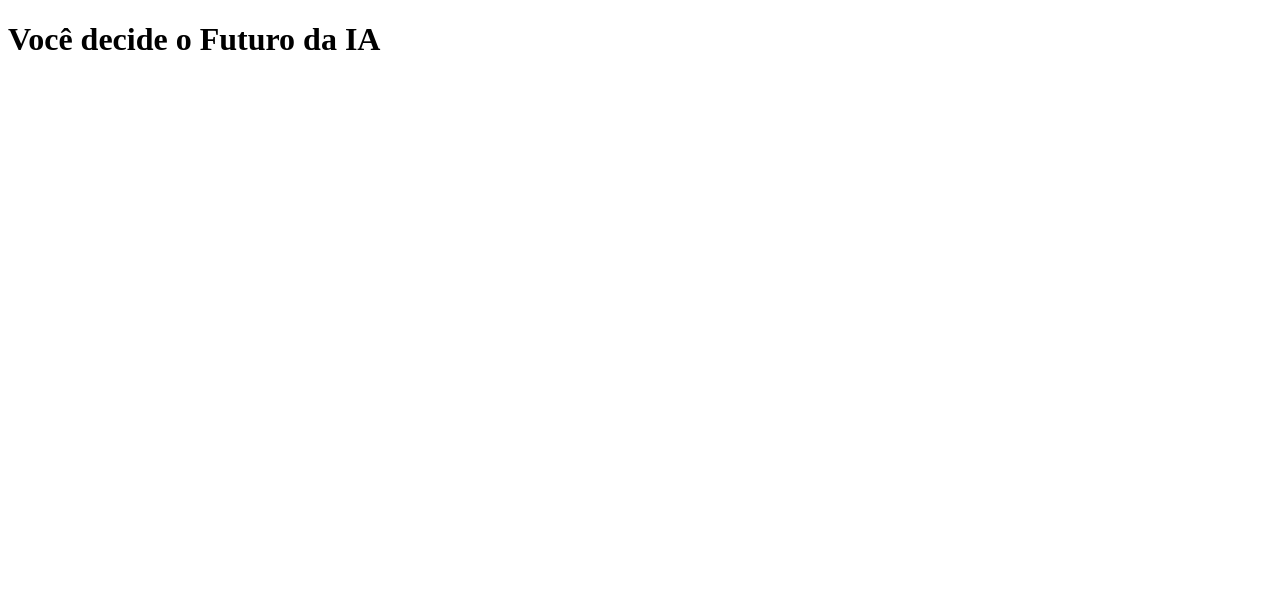
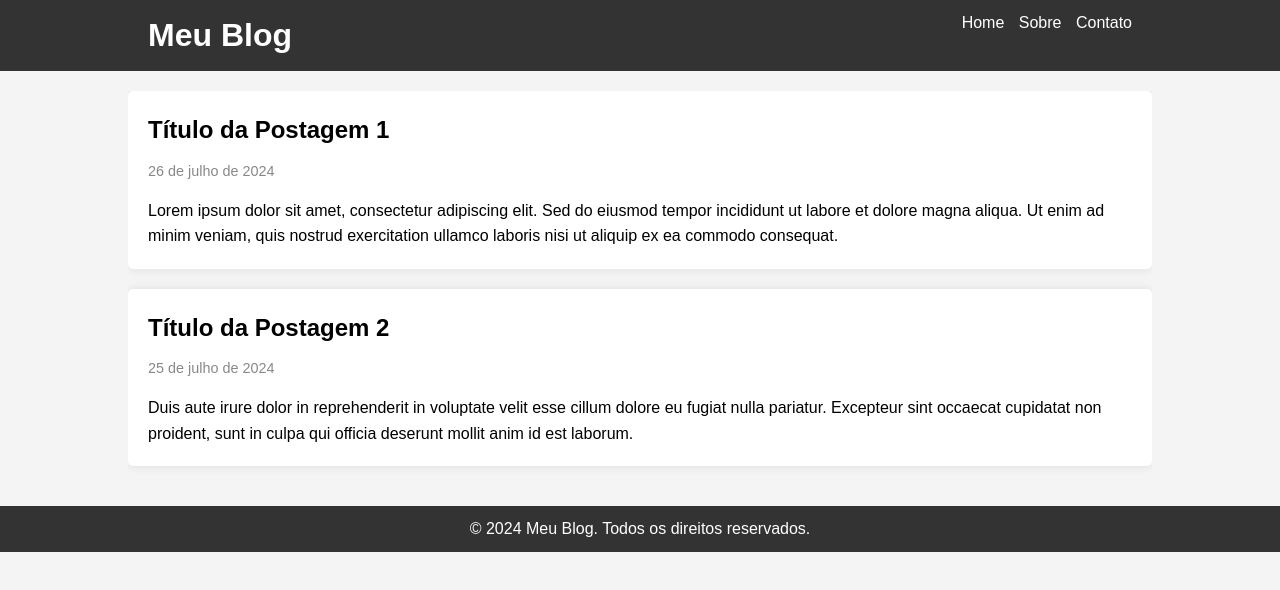
Before and after one commit to ZehMane07/meu-site-alura-2t-ccmhercilia, a plain HTML site: page index.html in a window 1280 px wide. Drawn offline with Linux system fonts and the light colour scheme.

Commit message:
Add files via upload

```diff
--- a/index.html
+++ b/index.html
@@ -1,14 +1,120 @@
 <!DOCTYPE html>
-<html lang="pt-br">
+<html lang="pt-BR">
 <head>
     <meta charset="UTF-8">
     <meta name="viewport" content="width=device-width, initial-scale=1.0">
-    <title>Meu Site Alura</title>
-    <link rel="stylesheet" href="style.css">
+    <title>Meu Blog</title>
+    <style>
+        /* Reset básico */
+        * {
+            margin: 0;
+            padding: 0;
+            box-sizing: border-box;
+        }
+
+        body {
+            font-family: Arial, sans-serif;
+            line-height: 1.6;
+            background-color: #f4f4f4;
+        }
+
+        .container {
+            width: 80%;
+            margin: 0 auto;
+            overflow: hidden;
+        }
+
+        header {
+            background: #333;
+            color: #fff;
+            padding: 10px 0;
+        }
+
+        header h1 {
+            float: left;
+            margin-left: 20px;
+        }
+
+        nav ul {
+            float: right;
+            list-style: none;
+            margin-right: 20px;
+        }
+
+        nav ul li {
+            display: inline;
+            margin-left: 10px;
+        }
+
+        nav ul li a {
+            color: #fff;
+            text-decoration: none;
+        }
+
+        main {
+            padding: 20px 0;
+        }
+
+        article {
+            background: #fff;
+            margin-bottom: 20px;
+            padding: 20px;
+            border-radius: 5px;
+            box-shadow: 0 0 10px rgba(0, 0, 0, 0.1);
+        }
+
+        article h2 {
+            margin-bottom: 10px;
+        }
+
+        .date {
+            color: #888;
+            font-size: 0.9em;
+            margin-bottom: 15px;
+        }
+
+        footer {
+            background: #333;
+            color: #fff;
+            text-align: center;
+            padding: 10px 0;
+        }
+    </style>
 </head>
 <body>
-    <div class="caixa-principal">
-        <h1>Você decide o Futuro da IA</h1>
-    </div>
+    <header>
+        <div class="container">
+            <h1>Meu Blog</h1>
+            <nav>
+                <ul>
+                    <li><a href="#">Home</a></li>
+                    <li><a href="#">Sobre</a></li>
+                    <li><a href="#">Contato</a></li>
+                </ul>
+            </nav>
+        </div>
+    </header>
+
+    <main>
+        <div class="container">
+            <article>
+                <h2>Título da Postagem 1</h2>
+                <p class="date">26 de julho de 2024</p>
+                <p>Lorem ipsum dolor sit amet, consectetur adipiscing elit. Sed do eiusmod tempor incididunt ut labore et dolore magna aliqua. Ut enim ad minim veniam, quis nostrud exercitation ullamco laboris nisi ut aliquip ex ea commodo consequat.</p>
+            </article>
+
+            <article>
+                <h2>Título da Postagem 2</h2>
+                <p class="date">25 de julho de 2024</p>
+                <p>Duis aute irure dolor in reprehenderit in voluptate velit esse cillum dolore eu fugiat nulla pariatur. Excepteur sint occaecat cupidatat non proident, sunt in culpa qui officia deserunt mollit anim id est laborum.</p>
+            </article>
+        </div>
+    </main>
+
+    <footer>
+        <div class="container">
+            <p>&copy; 2024 Meu Blog. Todos os direitos reservados.</p>
+        </div>
+    </footer>
 </body>
 </html>
--- a/style.css
+++ b/style.css
@@ -0,0 +1,74 @@
+/* Reset básico */
+* {
+    margin: 0;
+    padding: 0;
+    box-sizing: border-box;
+}
+
+body {
+    font-family: Arial, sans-serif;
+    line-height: 1.6;
+    background-color: #f4f4f4;
+}
+
+.container {
+    width: 80%;
+    margin: 0 auto;
+    overflow: hidden;
+}
+
+header {
+    background: #333;
+    color: #fff;
+    padding: 10px 0;
+}
+
+header h1 {
+    float: left;
+    margin-left: 20px;
+}
+
+nav ul {
+    float: right;
+    list-style: none;
+    margin-right: 20px;
+}
+
+nav ul li {
+    display: inline;
+    margin-left: 10px;
+}
+
+nav ul li a {
+    color: #fff;
+    text-decoration: none;
+}
+
+main {
+    padding: 20px 0;
+}
+
+article {
+    background: #fff;
+    margin-bottom: 20px;
+    padding: 20px;
+    border-radius: 5px;
+    box-shadow: 0 0 10px rgba(0, 0, 0, 0.1);
+}
+
+article h2 {
+    margin-bottom: 10px;
+}
+
+.date {
+    color: #888;
+    font-size: 0.9em;
+    margin-bottom: 15px;
+}
+
+footer {
+    background: #333;
+    color: #fff;
+    text-align: center;
+    padding: 10px 0;
+}
```
